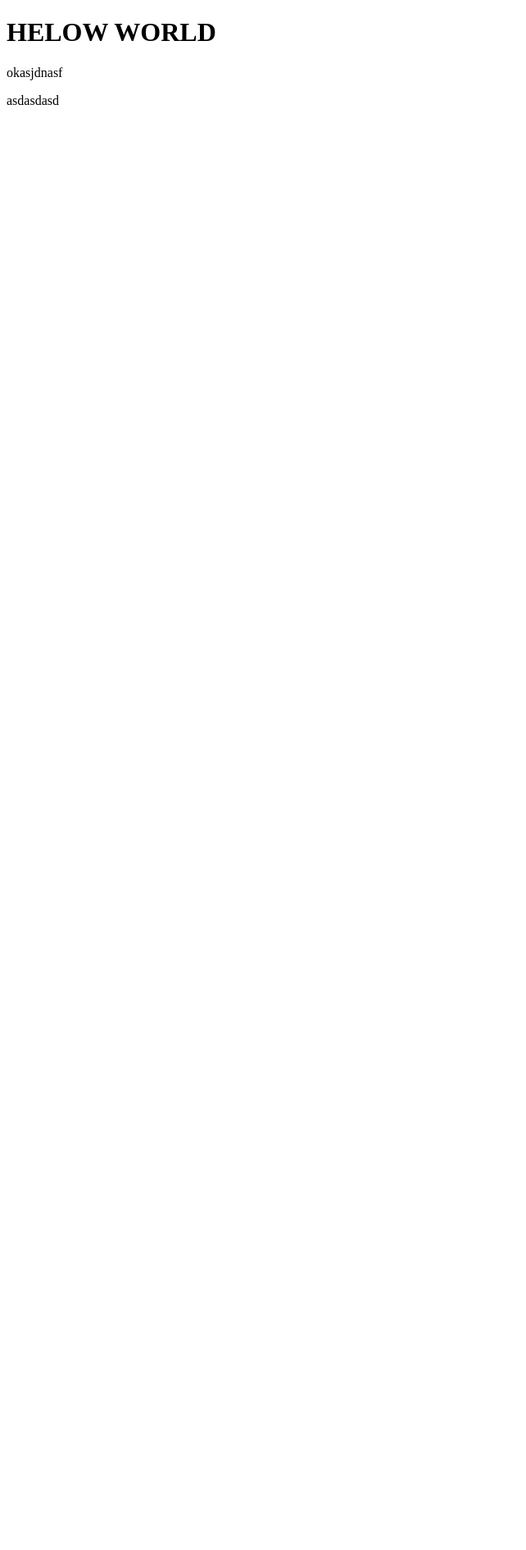
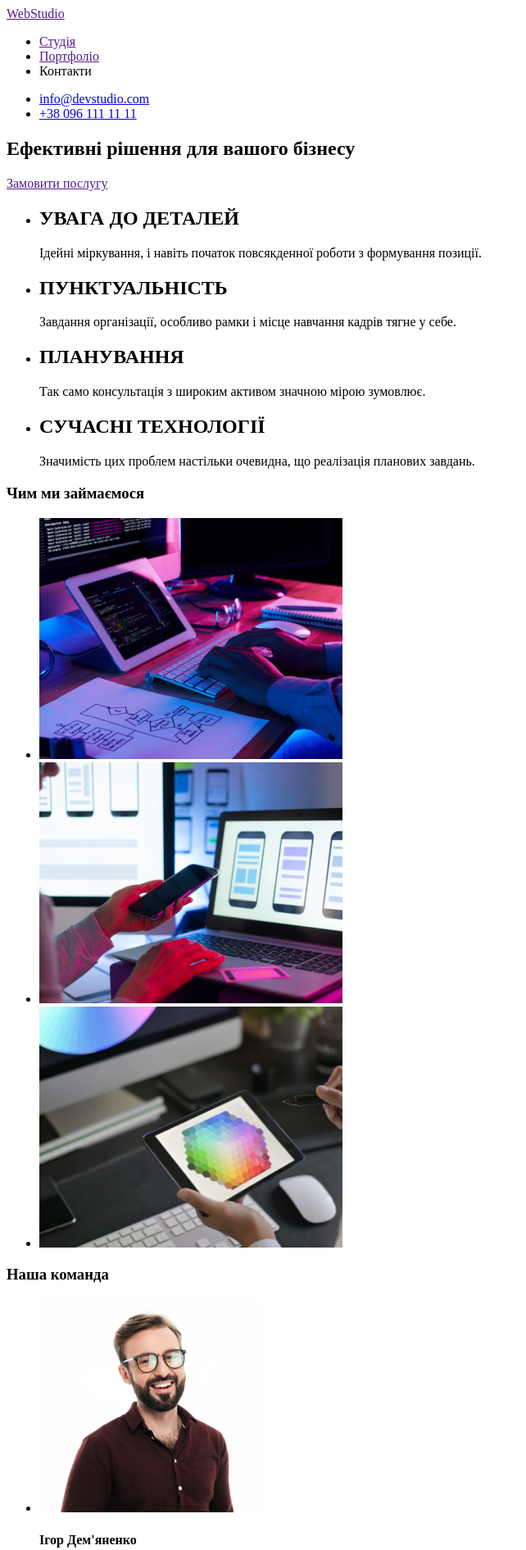
Before and after one commit to lysenkoandrey/goit-markup-hw-01, a plain HTML site: page index.html in a window 1280 px wide. Shown: the top 1891 px of the page at 82% size, without its empty margins (0-642 px from the left). Before the commit the page ends 800 px from the top, so only its background shows below. Drawn offline with Linux system fonts and the light colour scheme.

Commit message:
index
index

```diff
--- a/index.html
+++ b/index.html
@@ -1,14 +1,98 @@
 <!DOCTYPE html>
-<html lang="en">
+<html lang="X-UA-Compatible">
 <head>
     <meta charset="UTF-8">
     <meta http-equiv="X-UA-Compatible" content="IE=edge">
     <meta name="viewport" content="width=device-width, initial-scale=1.0">
-    <title>goit hw-01</title>
+    <title>Студія</title>
 </head>
 <body>
-    <h1>HELOW WORLD</h1>
-    <p>okasjdnasf</p>
-    <p>asdasdasd</p>
+    <!--HEADER-->
+    <header>
+        <nav>
+            <a href="">WebStudio</a>
+            <ul>
+                <li><a href="">Студія</a></li>
+                <li><a href="">Портфоліо</a></li>
+                <li><a href=""></a>Контакти</li>
+            </ul>
+        </nav>
+        <ul>
+            <li><a href="mailto:info@devstudio.com">info@devstudio.com</a></li>
+            <li><a href="tel;+380961111111">+38 096 111 11 11</a></li>
+        </ul>
+    </header>
+    <!--MAIN-->
+    <main>
+        <div>
+            <section>
+                <h1>Ефективні рішення для вашого бізнесу</h1>
+                <a href="">Замовити послугу</a>
+            </section>
+        </div>
+
+        <section>
+            <ul>
+                <li>
+                    <h2>УВАГА ДО ДЕТАЛЕЙ</h2>
+                    <p>Ідейні міркування, і навіть початок повсякденної роботи з формування позиції.</p>
+                </li>
+                <li>
+                    <h2>ПУНКТУАЛЬНІСТЬ</h2>
+                    <p>Завдання організації, особливо рамки і місце навчання кадрів тягне у себе.</p>
+                </li>
+                <li>
+                    <h2>ПЛАНУВАННЯ</h2>
+                    <p>Так само консультація з широким активом значною мірою зумовлює.</p>
+                </li>
+                <li>
+                    <h2>СУЧАСНІ ТЕХНОЛОГІЇ</h2>
+                    <p>Значимість цих проблем настільки очевидна, що реалізація планових завдань.</p>
+                </li>
+            </ul>
+            <h3>Чим ми займаємося</h3>
+            <ul>
+                <li><a href=""><img src="./images/box 1.jpg" alt="" width="370"></a></li>
+                <li><a href=""><img src="./images/box 2.jpg" alt="" width="370"></a></li>
+                <li><a href=""><img src="./images/box 3.jpg" alt="" width="370"></a></li>
+            </ul>
+        </section>
+        <section>
+            <h3>Наша команда</h3>
+            <ul>
+                <li>
+                    <img src="./images/Ігор Дем'яненко.jpg" alt="Фото Ігоря Дем'яненка" width="270">
+                    <h4>Ігор Дем'яненко</h4>
+                    <p>Product Designer</p>
+                </li>
+                <li>
+                    <img src="./images/Ольга Рєпіна.jpg" alt="Фото Ольги Рєпіної" width="270">
+                    <h4>Ольга Рєпіна</h4>
+                    <p>Frontend Developer</p>
+                </li>
+                <li>
+                    <img src="./images/Микола Тарасов.jpg" alt="Фото Миколи Тарасова" width="270">
+                    <h4>Микола Тарасов</h4>
+                    <p>Marketing</p>
+                </li>
+                <li>
+                    <img src="./images/Михайло Єрмаков.jpg" alt="Фото Михайла Єрмакова" width="270">
+                    <h4>Михайло Єрмаков</h4>
+                    <p>UI Designer</p>
+                </li>
+            </ul>
+        </section>
+    </main>
+    <!--FOOTER-->
+    <footer>
+        <a href="">WebStudio</a>
+        <address>
+            <ul>
+                <li>м. Київ, пр-т Лесі Українки, 26</li>
+                <li><a href="mailto:info@devstudio.com">info@devstudio.com</a></li>
+                <li><a href="tel:+380961111111">+38 096 111 11 11</a></li>
+            </ul>
+        </address>
+    </footer>
 </body>
 </html>
```
Also changed, not shown: images/box 1.jpg (added), images/box 2.jpg (added), images/box 3.jpg (added), images/Ігор Дем'яненко.jpg (added), images/Микола Тарасов.jpg (added), images/Михайло Єрмаков.jpg (added), images/Ольга Рєпіна.jpg (added), 2 other files.
